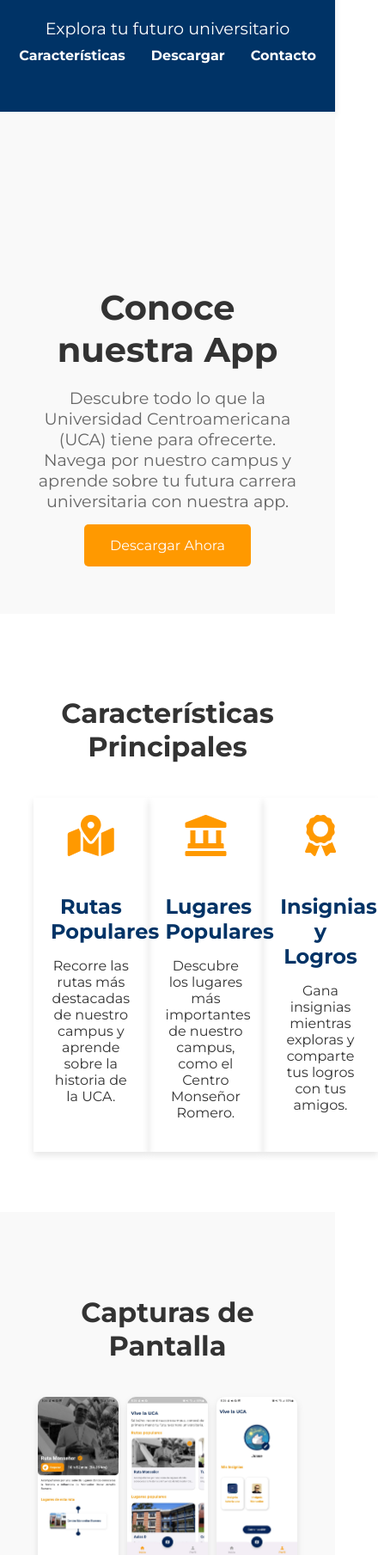
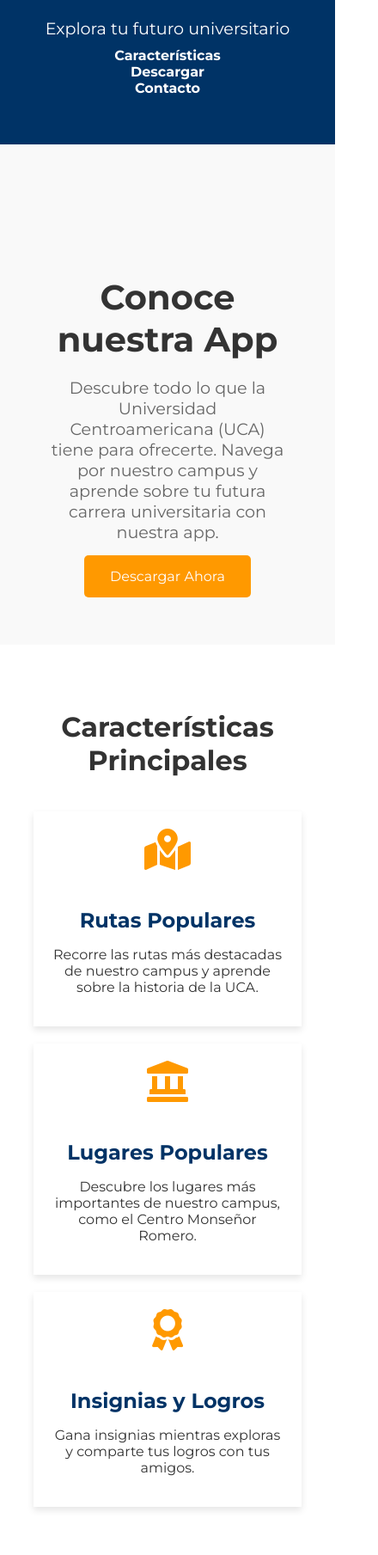
Before and after one commit to JosseJuventino/LandingApp, a plain HTML site: page index.html in a window 390 px wide. Shown: the part 188-1997 px from the top of the page at 86% size, 440 px wide, since content can reach past the window. Drawn offline with nearby package versions, Linux system fonts and the light colour scheme.

Commit message:
add responsiveness

```diff
--- a/styles.css
+++ b/styles.css
@@ -36,6 +36,7 @@
   display: flex;
   justify-content: center;
   margin-top: 10px;
+  flex-wrap: wrap;
 }
 
 header nav ul li {
@@ -97,6 +98,7 @@
   display: flex;
   justify-content: space-around;
   text-align: center;
+  flex-wrap: wrap;
 }
 
 #features .feature {
@@ -104,6 +106,7 @@
   padding: 20px;
   box-shadow: 0 4px 8px rgba(0, 0, 0, 0.1);
   transition: transform 0.3s;
+  margin-bottom: 20px;
 }
 
 #features .feature:hover {
@@ -136,12 +139,14 @@
 #screenshots .gallery {
   display: flex;
   justify-content: space-around;
+  flex-wrap: wrap;
 }
 
 #screenshots .gallery img {
   max-width: 30%;
   border-radius: 10px;
   box-shadow: 0 4px 8px rgba(0, 0, 0, 0.1);
+  margin-bottom: 20px;
 }
 
 #testimonials {
@@ -219,3 +224,42 @@
 footer .social-media a:hover {
   color: #ff9900;
 }
+
+/* Responsive Design */
+@media (max-width: 768px) {
+  header nav ul {
+    flex-direction: column;
+  }
+
+  #features .feature {
+    width: 100%;
+  }
+
+  #screenshots .gallery img {
+    max-width: 80%;
+  }
+
+  #intro {
+    padding: 100px 20px 50px;
+  }
+
+  #features {
+    padding: 30px 0;
+  }
+
+  #screenshots {
+    padding: 30px 0;
+  }
+
+  #testimonials {
+    padding: 30px 0;
+  }
+
+  #download {
+    padding: 30px 0;
+  }
+
+  footer {
+    padding: 10px 0;
+  }
+}
```
